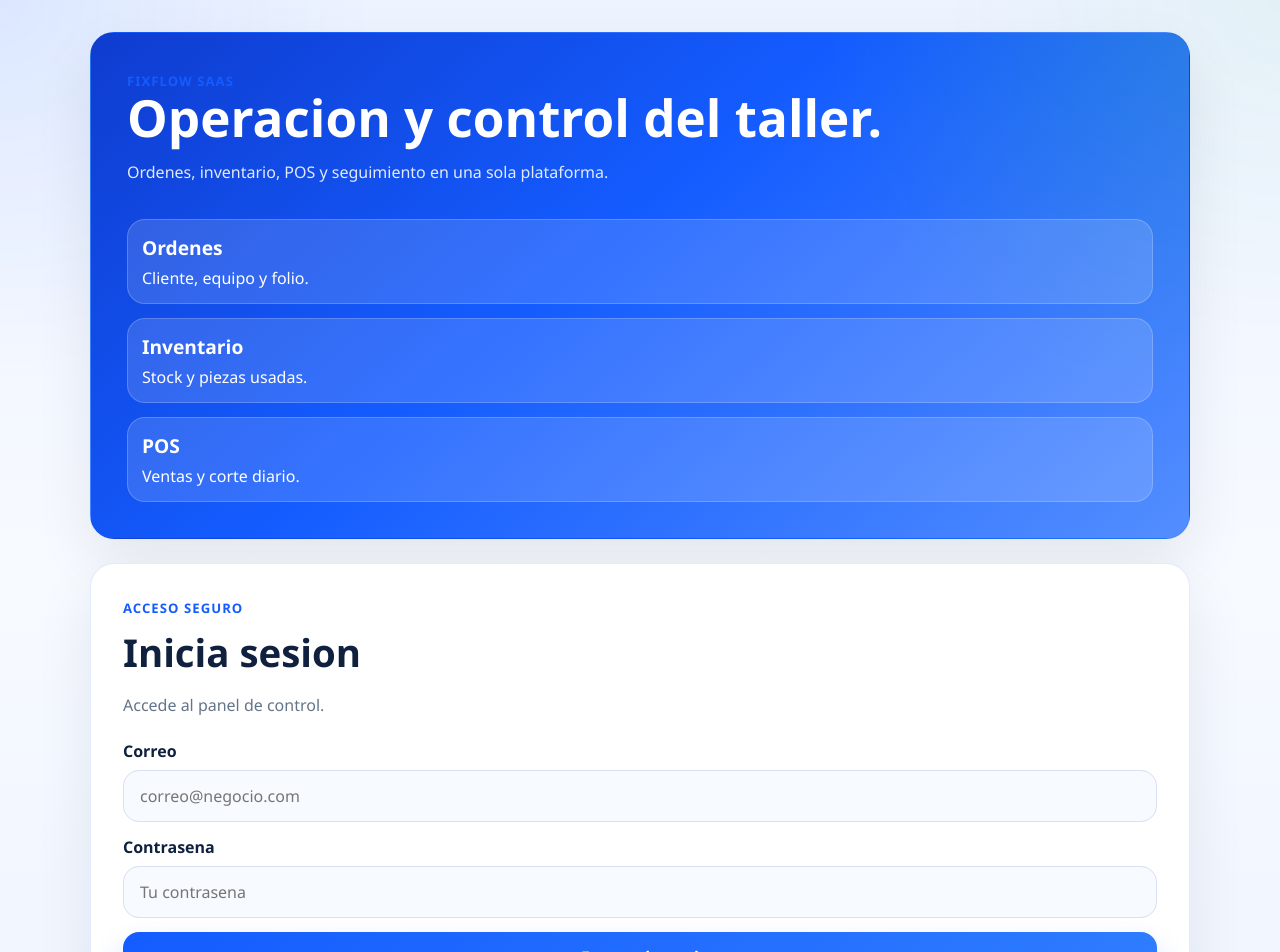
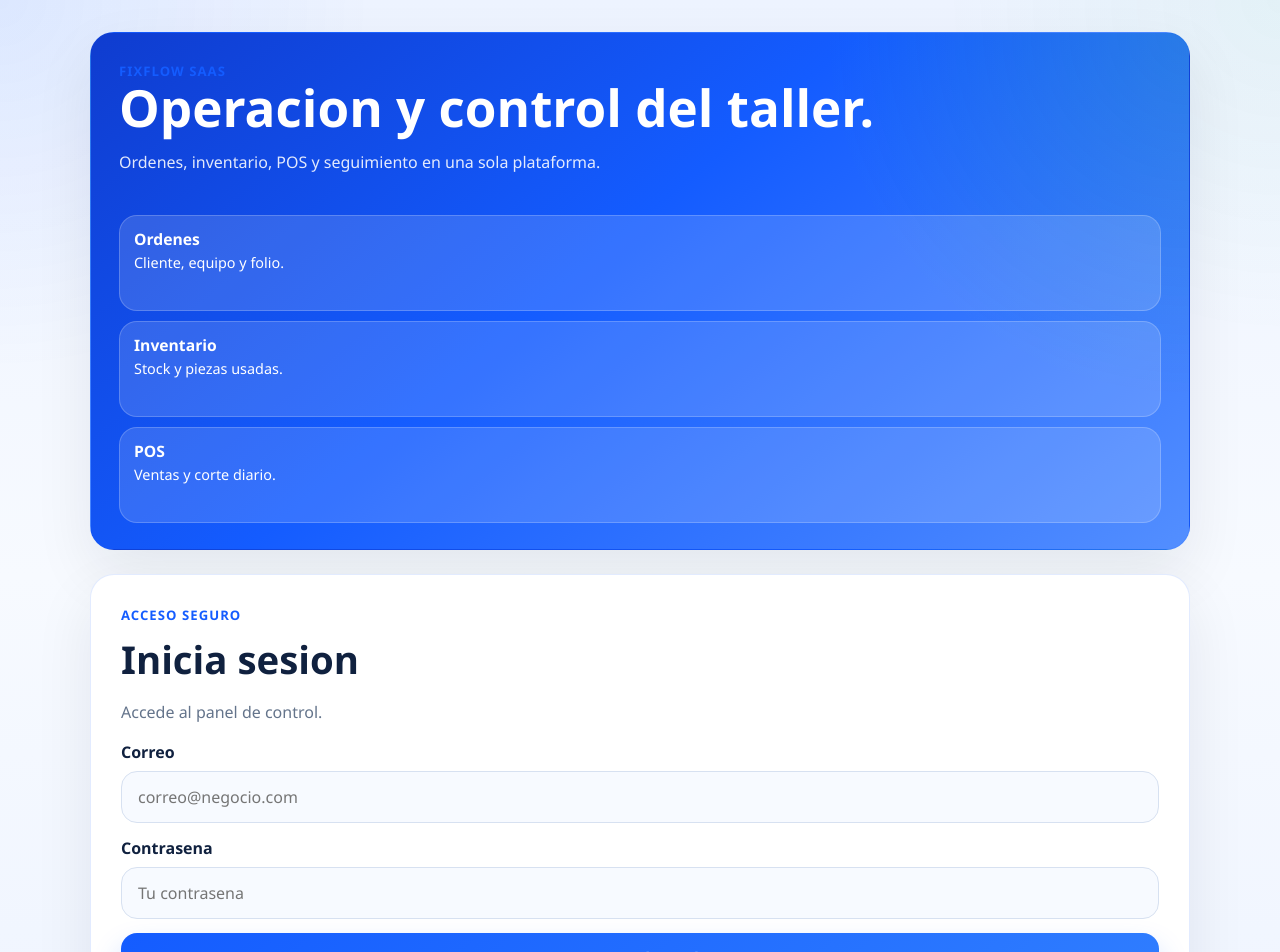
Before and after one commit to omarvargas290-svg/fixflow-saas, a Next.js app in the folder apps/web/: page /login in a window 1280 px wide. Shown: the top 952 px of the page. Built offline with nearby package versions, Linux system fonts and the light colour scheme; no server answers.

Commit message:
Tighten login hero layout

```diff
--- a/apps/web/src/app/globals.css
+++ b/apps/web/src/app/globals.css
@@ -85,7 +85,8 @@ textarea:focus {
 }
 
 .compact-login-grid {
-  align-items: stretch;
+  grid-template-columns: minmax(0, 0.92fr) minmax(380px, 0.82fr);
+  align-items: start;
 }
 
 .tracking-grid {
@@ -119,7 +120,20 @@ textarea:focus {
 }
 
 .compact-hero-card {
-  min-height: 420px;
+  min-height: 300px;
+  padding: 26px 28px;
+  gap: 18px;
+  align-self: start;
+}
+
+.compact-hero-card h1 {
+  font-size: clamp(1.9rem, 3vw, 3rem);
+  margin-bottom: 12px;
+}
+
+.compact-hero-card p {
+  max-width: 470px;
+  font-size: 1rem;
 }
 
 .tracking-hero {
@@ -146,7 +160,24 @@ textarea:focus {
 
 .compact-hero-grid {
   grid-template-columns: repeat(3, minmax(0, 1fr));
-  margin-top: 20px;
+  gap: 10px;
+  margin-top: 8px;
+}
+
+.compact-hero-grid .hero-chip {
+  min-height: 96px;
+  padding: 12px 14px;
+  align-content: start;
+}
+
+.compact-hero-grid .hero-chip strong {
+  font-size: 0.98rem;
+  margin-bottom: 4px;
+}
+
+.compact-hero-grid .hero-chip span {
+  font-size: 0.9rem;
+  line-height: 1.3;
 }
 
 .hero-chip {
@@ -168,6 +199,15 @@ textarea:focus {
 
 .login-card {
   padding: 32px;
+}
+
+.compact-login-grid .login-card {
+  padding: 28px 30px;
+  align-self: start;
+}
+
+.compact-login-grid .form-stack {
+  margin-top: 18px;
 }
 
 .tracking-card {
```
